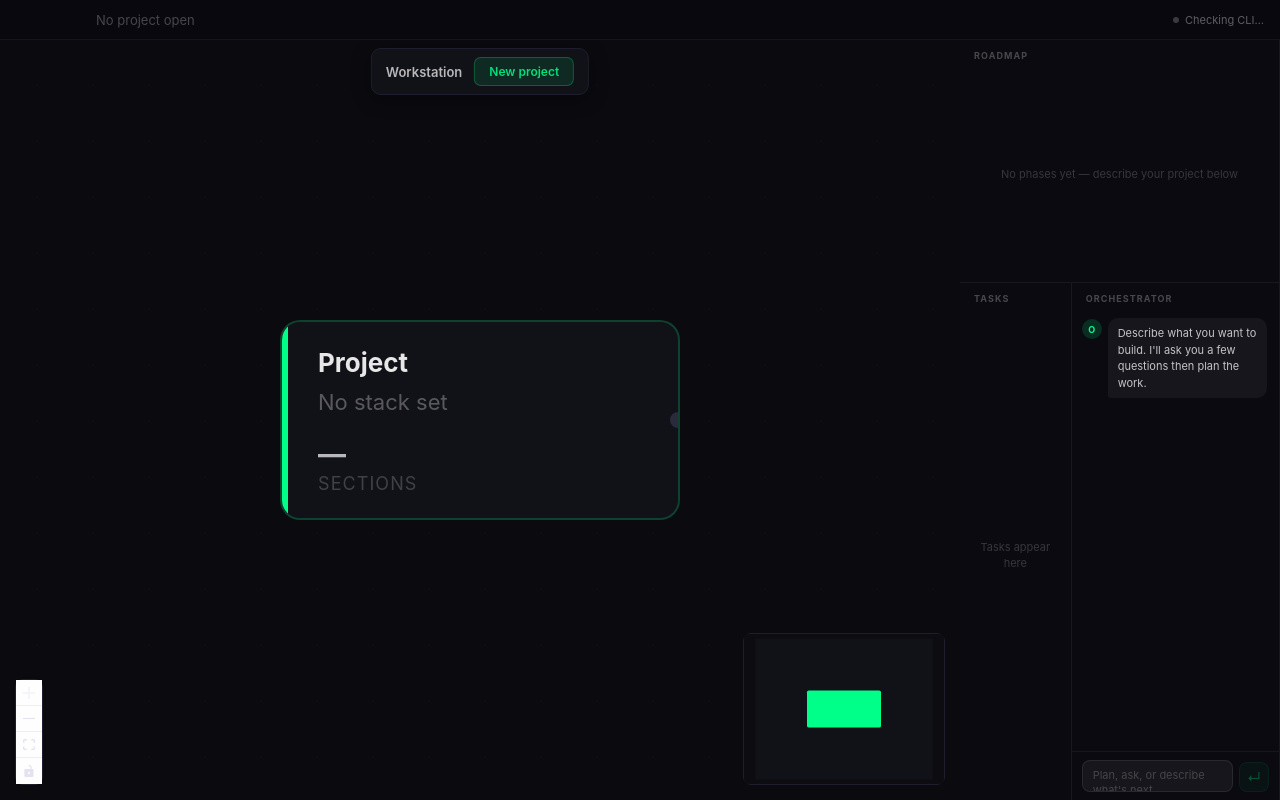
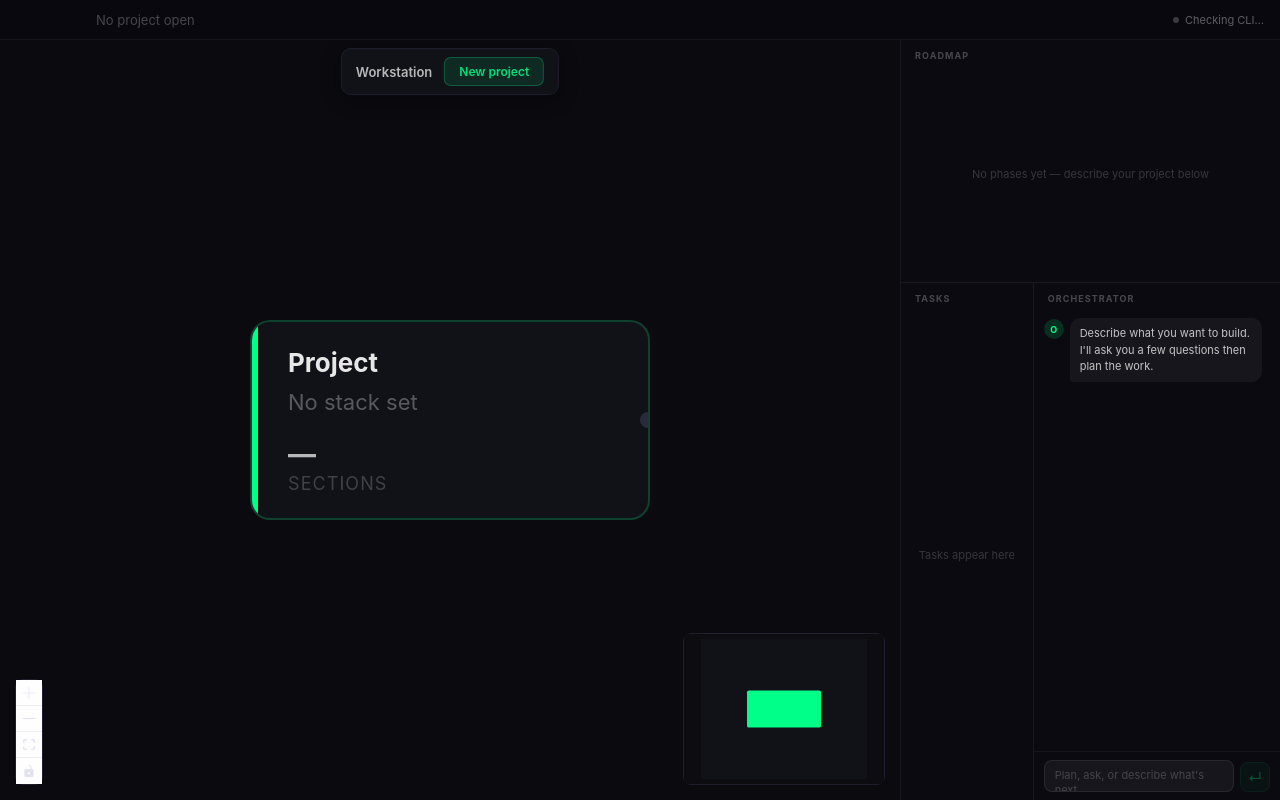
Before and after one commit to martinacho22/workstation, a React (Vite) app: page / in a window 1280 px wide. Built offline with nearby package versions, Linux system fonts and the light colour scheme.

Commit message:
fix: orchestrator panel on right side, wider at 380px

```diff
--- a/src/components/orchestrator/OrchestratorPanel.module.css
+++ b/src/components/orchestrator/OrchestratorPanel.module.css
@@ -1,10 +1,10 @@
 /* ── Panel root ────────────────────────────────────────────────────────────── */
 .panel {
-  width: 320px;
-  min-width: 320px;
+  width: 380px;
+  min-width: 380px;
   height: 100%;
   background: #0a0a10;
-  border-right: 1px solid rgba(255,255,255,0.06);
+  border-left: 1px solid rgba(255,255,255,0.06);
   display: flex;
   flex-direction: column;
   flex-shrink: 0;
```
